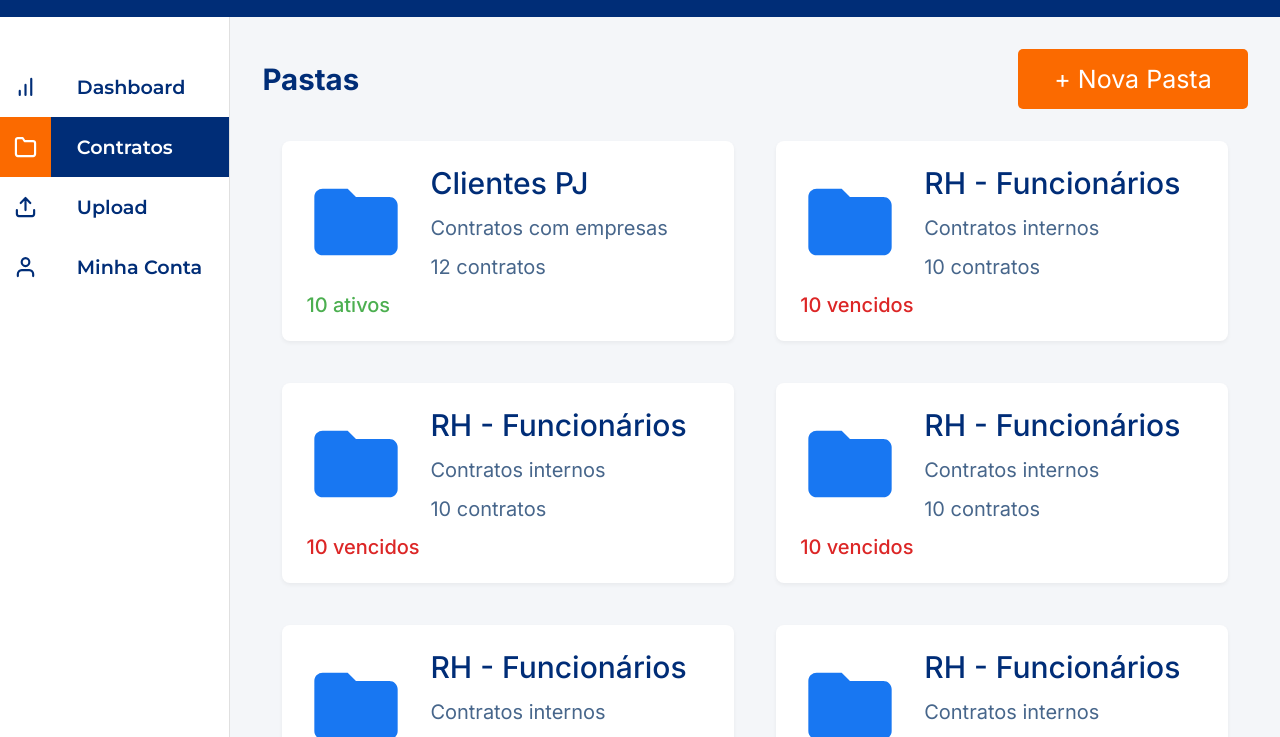
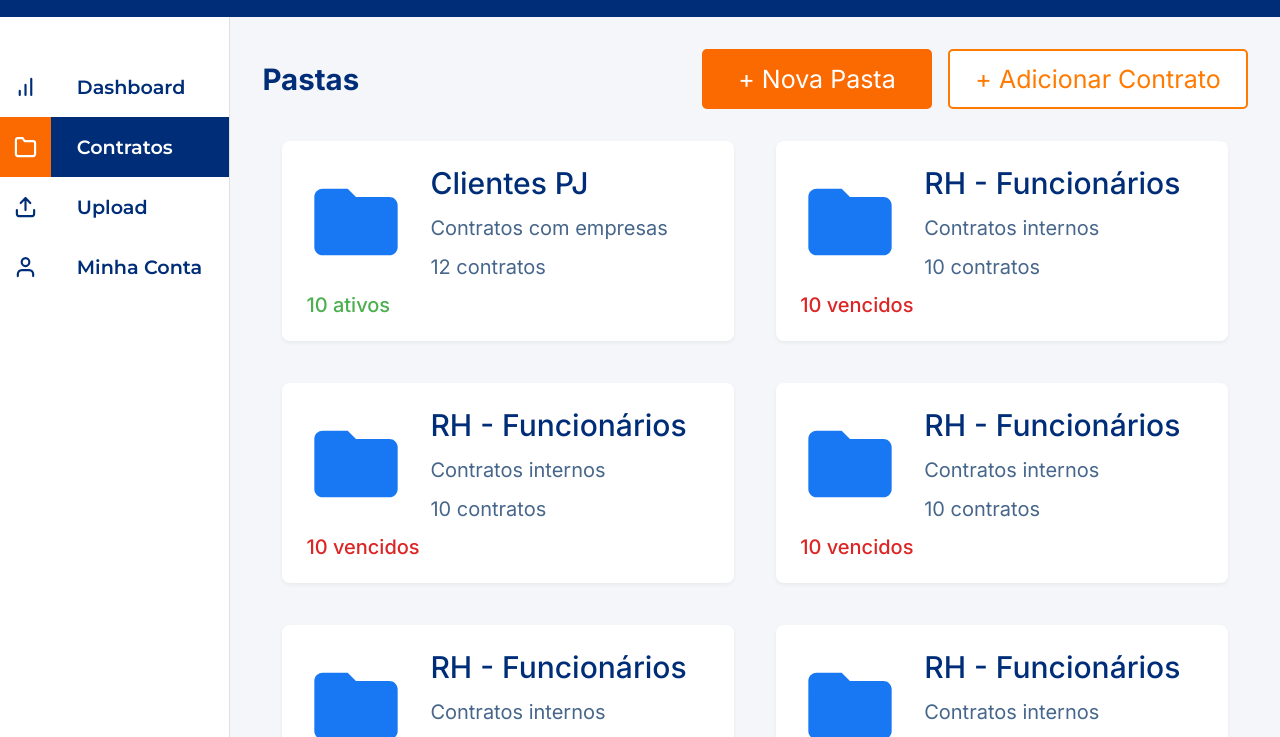
Before and after one commit to Gabstaudt/Contrax, a plain HTML site: page contratos/contratos.html in a window 1280 px wide. Shown: the part 63-800 px from the top of the page. Drawn offline with Linux system fonts and the light colour scheme; files whose address does not match are found by name.

Commit message:
adição do novo botão e troca de ação dentro da tela de contratos

```diff
--- a/contratos/contratos.css
+++ b/contratos/contratos.css
@@ -163,6 +163,31 @@ body, html {
   border-radius: 5px;
   cursor: pointer;
 }
+.botoes-header {
+  display: flex;
+  gap: 1rem;
+  align-items: center;
+}
+
+.novo-contrato-btn {
+  width: 300px;
+  height: 60px;
+  background-color: #fff;
+  font-family: 'Inter', sans-serif;
+  border: 2px solid #ff7a00; /* ou o tom de laranja usado */
+  color: #ff7a00;
+  font-weight: 400;
+  font-size: 25px;
+  padding: 0.5rem 1rem;
+  border-radius: 5px;
+  cursor: pointer;
+  transition: 0.2s ease-in-out;
+}
+
+.novo-contrato-btn:hover {
+  background-color: #ff7a00;
+  color: #fff;
+}
 
 /* GRID DE PASTAS */
 .pasta-grid {
--- a/contratos/contratos.html
+++ b/contratos/contratos.html
@@ -23,8 +23,13 @@
     <main class="main-content">
       <div class="header-contratos">
         <h1 class="page-title">Pastas</h1>
-        <button class="nova-pasta-btn">+ Nova Pasta</button>
-      </div>
+        <div class="botoes-header">
+      <button class="nova-pasta-btn">+ Nova Pasta</button>
+      <button class="novo-contrato-btn">+ Adicionar Contrato</button>
+     </div>
+     </div>
+
+
 
       <div class="pasta-grid">
         <!-- PASTAS -->
--- a/contratos/contratos.js
+++ b/contratos/contratos.js
@@ -70,7 +70,7 @@ sidebar = sidebar
 document.getElementById('sidebar-container').innerHTML = sidebar;
 console.log('[✔] Sidebar carregada e atualizada');
 
-document.querySelector('.nova-pasta-btn').addEventListener('click', () => {
+document.querySelector('.novo-contrato-btn').addEventListener('click', () => {
     document.getElementById('modalNovoContrato').style.display = 'flex';
     document.getElementById('data_criacao').value = new Date().toISOString().split('T')[0];
   });
```
